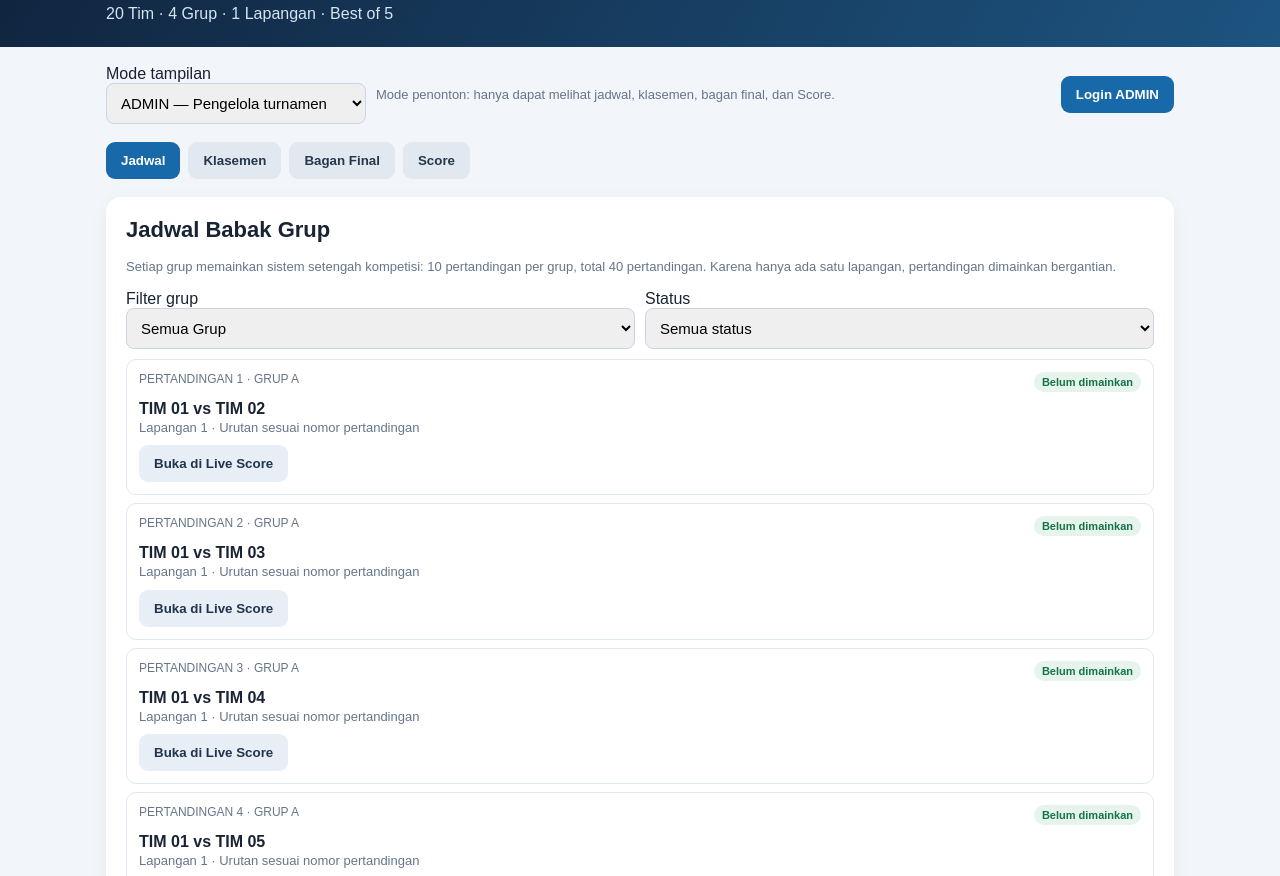
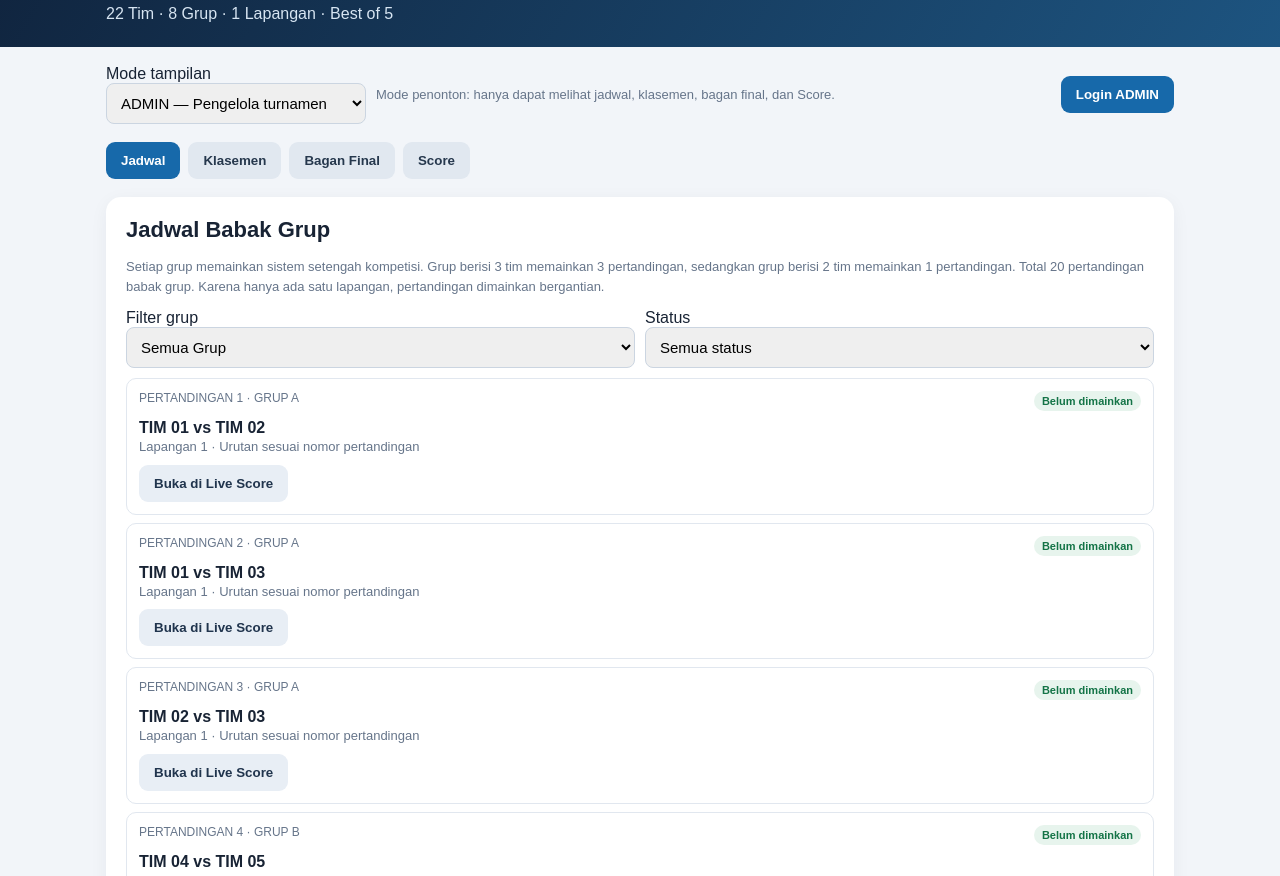
Before and after one commit to MAS-HAR/TURNAMEN-VOLLY, a plain HTML site: page index.html in a window 1280 px wide. Shown: the part 64-940 px from the top of the page. Drawn offline with Linux system fonts and the light colour scheme.

Commit message:
Add files via upload

```diff
--- a/index.html
+++ b/index.html
@@ -61,7 +61,7 @@ footer{text-align:center;color:#718096;font-size:12px;padding:20px}
 </div>
 <iframe name="volleyApiFrame" id="volleyApiFrame" title="API login" style="display:none"></iframe>
 
-<header><div class="wrap"><h1>VOLLEYBALL TOURNAMENT 2026</h1><p>20 Tim · 4 Grup · 1 Lapangan · Best of 5</p></div></header>
+<header><div class="wrap"><h1>VOLLEYBALL TOURNAMENT 2026</h1><p>22 Tim · 8 Grup · 1 Lapangan · Best of 5</p></div></header>
 <main class="wrap">
 <div class="row" style="margin-top:18px">
 <label style="max-width:260px">Mode tampilan
@@ -96,8 +96,8 @@ footer{text-align:center;color:#718096;font-size:12px;padding:20px}
 </section>
 
 <section id="teams" class="panel">
-<h2>Pengelolaan 20 Tim</h2>
-<p class="muted"><b>Edit nama tim di halaman ini.</b> Ganti tulisan pada kotak nama tim, lalu klik “Simpan Nama Tim”. Tim dibagi otomatis: 5 tim per grup.</p>
+<h2>Pengelolaan 22 Tim</h2>
+<p class="muted"><b>Edit nama tim di halaman ini.</b> Ganti tulisan pada kotak nama tim, lalu klik “Simpan Nama Tim”. Pembagian grup: A 3 tim, B 3 tim, C 3 tim, D 2 tim, E 3 tim, F 3 tim, G 3 tim, dan H 2 tim.</p>
 <div class="grid" id="teamEditor"></div>
 <div class="row"><button class="primary" onclick="saveTeams()">Simpan Nama Tim</button><button class="light" onclick="resetTeams()">Kembalikan Nama Awal</button></div>
 <div id="teamMessage" class="muted"></div>
@@ -105,8 +105,8 @@ footer{text-align:center;color:#718096;font-size:12px;padding:20px}
 
 <section id="schedule" class="panel">
 <h2>Jadwal Babak Grup</h2>
-<p class="muted">Setiap grup memainkan sistem setengah kompetisi: 10 pertandingan per grup, total 40 pertandingan. Karena hanya ada satu lapangan, pertandingan dimainkan bergantian.</p>
-<div class="row"><label>Filter grup<select id="groupFilter" onchange="renderSchedule()"><option value="ALL">Semua Grup</option><option>A</option><option>B</option><option>C</option><option>D</option></select></label><label>Status<select id="statusFilter" onchange="renderSchedule()"><option value="ALL">Semua status</option><option value="Belum dimainkan">Belum dimainkan</option><option value="Selesai">Selesai</option></select></label></div>
+<p class="muted">Setiap grup memainkan sistem setengah kompetisi. Grup berisi 3 tim memainkan 3 pertandingan, sedangkan grup berisi 2 tim memainkan 1 pertandingan. Total 20 pertandingan babak grup. Karena hanya ada satu lapangan, pertandingan dimainkan bergantian.</p>
+<div class="row"><label>Filter grup<select id="groupFilter" onchange="renderSchedule()"><option value="ALL">Semua Grup</option><option>A</option><option>B</option><option>C</option><option>D</option><option>E</option><option>F</option><option>G</option><option>H</option></select></label><label>Status<select id="statusFilter" onchange="renderSchedule()"><option value="ALL">Semua status</option><option value="Belum dimainkan">Belum dimainkan</option><option value="Selesai">Selesai</option></select></label></div>
 <div id="scheduleList"></div>
 </section>
 
@@ -118,9 +118,9 @@ footer{text-align:center;color:#718096;font-size:12px;padding:20px}
 
 <section id="bracket" class="panel">
 <h2>Bagan Babak Gugur</h2>
-<p class="muted">Delapan tim lolos: juara dan runner-up Grup A, B, C, dan D. Pasangan perempat final mengikuti susunan di bawah ini. Nama tim akan terisi setelah babak grup selesai dan klasemen tersedia.</p>
+<p class="muted">Enam belas tim lolos: juara grup (peringkat 1) dan runner-up (peringkat 2) dari Grup A sampai H. Susunan babak 16 besar mengikuti pasangan yang telah ditetapkan. Nama tim terisi otomatis setelah seluruh pertandingan grup masing-masing selesai.</p>
 <div id="bracketList"></div>
-<p class="muted">QF1: Juara A vs Runner-up B · QF2: Juara B vs Runner-up A · QF3: Juara C vs Runner-up D · QF4: Juara D vs Runner-up C. Pemenang QF1/QF2 bertemu di SF1, pemenang QF3/QF4 di SF2.</p>
+<p class="muted">Perempat final: pemenang 16 Besar 1 vs 2, 3 vs 4, 5 vs 6, dan 7 vs 8. Semifinal: pemenang perempat final 1 vs 2 serta pemenang perempat final 3 vs 4. Pemenang semifinal bertemu di final.</p>
 </section>
 
 <section id="projector" class="panel">
@@ -141,19 +141,27 @@ footer{text-align:center;color:#718096;font-size:12px;padding:20px}
 <footer>Volleyball Tournament 2026 · Login ADMIN menggunakan Google Spreadsheet · Data pertandingan saat ini tersimpan pada browser (localStorage).</footer>
 
 <script>
-const initialTeams=Array.from({length:20},(_,i)=>`TIM ${String(i+1).padStart(2,'0')}`);
-let teams=JSON.parse(localStorage.getItem('volleyTeams')||'null')||initialTeams;
+const GROUPS=[
+ {name:'A',count:3},{name:'B',count:3},{name:'C',count:3},{name:'D',count:2},
+ {name:'E',count:3},{name:'F',count:3},{name:'G',count:3},{name:'H',count:2}
+];
+const GROUP_OFFSETS=GROUPS.map((g,i)=>GROUPS.slice(0,i).reduce((n,x)=>n+x.count,0));
+const initialTeams=Array.from({length:22},(_,i)=>`TIM ${String(i+1).padStart(2,'0')}`);
+let savedTeams=JSON.parse(localStorage.getItem('volleyTeams')||'null');
+let teams=Array.isArray(savedTeams)?[...savedTeams.slice(0,22)]:[...initialTeams];
+while(teams.length<22)teams.push(initialTeams[teams.length]);
 let matches=JSON.parse(localStorage.getItem('volleyMatches')||'null');
 let currentId=0;
 function makeMatches(){
  const out=[];let id=1;
- for(let g=0;g<4;g++){
-  const ids=Array.from({length:5},(_,i)=>g*5+i);
-  for(let i=0;i<5;i++)for(let j=i+1;j<5;j++)out.push({id:id++,group:'ABCD'[g],a:ids[i],b:ids[j],pointsA:0,pointsB:0,setsA:0,setsB:0,setNo:1,done:false,setResults:[]});
- }
+ GROUPS.forEach((group,g)=>{
+  const ids=Array.from({length:group.count},(_,i)=>GROUP_OFFSETS[g]+i);
+  for(let i=0;i<ids.length;i++)for(let j=i+1;j<ids.length;j++)out.push({id:id++,group:group.name,a:ids[i],b:ids[j],pointsA:0,pointsB:0,setsA:0,setsB:0,setNo:1,done:false,setResults:[]});
+ });
  return out;
 }
-if(!matches||matches.length!==40)matches=makeMatches();
+// Jadwal lama (40 pertandingan) dibuat ulang karena format grup berubah menjadi 8 grup.
+if(!Array.isArray(matches)||matches.length!==20||matches.some(m=>!GROUPS.some(g=>g.name===m.group)))matches=makeMatches();
 function save(){localStorage.setItem('volleyTeams',JSON.stringify(teams));localStorage.setItem('volleyMatches',JSON.stringify(matches));}
 function current(){return matches.find(m=>m.id===currentId)||matches[0]}
 function teamName(index){return teams[index]||`TIM ${index+1}`}
@@ -181,8 +189,8 @@ function setRole(role){
 }
 function renderTeams(){
  const el=document.getElementById('teamEditor');el.innerHTML='';
- for(let g=0;g<4;g++){let box=document.createElement('div');box.className='group';box.innerHTML=`<h3>GRUP ${'ABCD'[g]}</h3>`;
-  for(let i=0;i<5;i++){let ix=g*5+i,row=document.createElement('div');row.className='team-row';row.innerHTML=`<small>${'ABCD'[g]}${i+1}</small><input aria-label="Nama tim ${ix+1}" value="${escapeHtml(teams[ix])}" data-team="${ix}">`;box.appendChild(row)}el.appendChild(box)}
+ GROUPS.forEach((group,g)=>{let box=document.createElement('div');box.className='group';box.innerHTML=`<h3>GRUP ${group.name} · ${group.count} TIM</h3>`;
+  for(let i=0;i<group.count;i++){let ix=GROUP_OFFSETS[g]+i,row=document.createElement('div');row.className='team-row';row.innerHTML=`<small>${group.name}${i+1}</small><input aria-label="Nama tim ${ix+1}" value="${escapeHtml(teams[ix])}" data-team="${ix}">`;box.appendChild(row)}el.appendChild(box)});
 }
 function escapeHtml(s){return String(s).replace(/[&<>"']/g,c=>({'&':'&amp;','<':'&lt;','>':'&gt;','"':'&quot;',"'":'&#39;'}[c]));}
 function saveTeams(){
@@ -227,23 +235,26 @@ function renderSchedule(){
 }
 function selectMatch(id){currentId=id;document.getElementById('matchSelect').value=id;showTab('score');renderScore();}
 function calcGroup(g){
- let ids=Array.from({length:5},(_,i)=>g*5+i);
+ const group=GROUPS[g];
+ const ids=Array.from({length:group.count},(_,i)=>GROUP_OFFSETS[g]+i);
  let rows=ids.map(id=>({id,name:teamName(id),played:0,w:0,l:0,pts:0,setsFor:0,setsAgainst:0,points:0}));
- matches.filter(m=>m.group==='ABCD'[g]&&m.done).forEach(m=>{
-  let a=rows.find(r=>r.id===m.a),b=rows.find(r=>r.id===m.b);a.played++;b.played++;
+ matches.filter(m=>m.group===group.name&&m.done).forEach(m=>{
+  let a=rows.find(r=>r.id===m.a),b=rows.find(r=>r.id===m.b);if(!a||!b)return;a.played++;b.played++;
   a.setsFor+=m.setsA;a.setsAgainst+=m.setsB;b.setsFor+=m.setsB;b.setsAgainst+=m.setsA;
   if(m.setsA>m.setsB){a.w++;b.l++;a.pts+=m.setsA===3&&m.setsB===2?2:3;if(m.setsB===2)b.pts+=1;}
   else{b.w++;a.l++;b.pts+=m.setsB===3&&m.setsA===2?2:3;if(m.setsA===2)a.pts+=1;}
  });return rows.sort((a,b)=>b.pts-a.pts||(b.setsFor-b.setsAgainst)-(a.setsFor-a.setsAgainst)||b.w-a.w);
 }
 function renderStandings(){
- document.getElementById('standingsList').innerHTML=[0,1,2,3].map(g=>{let rows=calcGroup(g);return `<div class="group"><h3>GRUP ${'ABCD'[g]}</h3><table><thead><tr><th>#</th><th>Tim</th><th>M</th><th>W</th><th>P</th></tr></thead><tbody>${rows.map((r,i)=>`<tr><td>${i+1}${i<2?' 🏅':''}</td><td>${escapeHtml(r.name)}</td><td>${r.played}</td><td>${r.w}</td><td><b>${r.pts}</b></td></tr>`).join('')}</tbody></table></div>`}).join('');
+ document.getElementById('standingsList').innerHTML=GROUPS.map((group,g)=>{let rows=calcGroup(g);return `<div class="group"><h3>GRUP ${group.name}</h3><table><thead><tr><th>#</th><th>Tim</th><th>M</th><th>W</th><th>P</th></tr></thead><tbody>${rows.map((r,i)=>`<tr><td>${i+1}${i<2?' 🏅':''}</td><td>${escapeHtml(r.name)}</td><td>${r.played}</td><td>${r.w}</td><td><b>${r.pts}</b></td></tr>`).join('')}</tbody></table></div>`}).join('');
 }
 function renderBracket(){
- let q=[['Juara A','Runner-up B'],['Juara B','Runner-up A'],['Juara C','Runner-up D'],['Juara D','Runner-up C']];
- let qualifiers=[0,1,2,3].map(g=>calcGroup(g));
- let names=q.map(pair=>pair.map(label=>{let g='ABCD'.indexOf(label.slice(-1));let pos=label.startsWith('Juara')?0:1;return qualifiers[g][pos].played===4?qualifiers[g][pos].name:label}));
- document.getElementById('bracketList').innerHTML='<div class="grid">'+names.map((p,i)=>`<div class="group"><h3>PEREMPAT FINAL ${i+1}</h3><p>${escapeHtml(p[0])}</p><b>VS</b><p>${escapeHtml(p[1])}</p><span class="muted">Pemenang lanjut semifinal</span></div>`).join('')+'</div><div class="group" style="margin-top:12px"><h3>SEMIFINAL</h3><p>Pemenang QF 1 vs Pemenang QF 2</p><p>Pemenang QF 3 vs Pemenang QF 4</p><h3>FINAL & JUARA 3</h3><p>Final: Pemenang SF 1 vs Pemenang SF 2</p><p>Perebutan juara 3: Kalah SF 1 vs Kalah SF 2</p></div>';
+ const pairings=[['A1','E2'],['B1','F2'],['C1','G2'],['D1','H2'],['E1','A2'],['F1','B2'],['G1','C2'],['H1','D2']];
+ const groupIndex={A:0,B:1,C:2,D:3,E:4,F:5,G:6,H:7};
+ const ready=GROUPS.every((group,g)=>matches.filter(m=>m.group===group.name&&m.done).length===group.count*(group.count-1)/2);
+ const names=pairings.map(pair=>pair.map(code=>{const g=groupIndex[code[0]],pos=Number(code[1])-1;return ready?calcGroup(g)[pos].name:code==='A1'?'Juara Grup A':code==='E2'?'Runner-up Grup E':(pos===0?'Juara Grup ':'Runner-up Grup ')+code[0]}));
+ const cards=names.map((p,i)=>`<div class="group"><h3>16 BESAR ${i+1}</h3><p>${escapeHtml(p[0])}</p><b>VS</b><p>${escapeHtml(p[1])}</p><span class="muted">Pemenang lanjut ke perempat final</span></div>`).join('');
+ document.getElementById('bracketList').innerHTML='<div class="grid">'+cards+'</div><div class="group" style="margin-top:12px"><h3>PEREMPAT FINAL</h3><p>QF1: Pemenang 16 Besar 1 vs Pemenang 16 Besar 2</p><p>QF2: Pemenang 16 Besar 3 vs Pemenang 16 Besar 4</p><p>QF3: Pemenang 16 Besar 5 vs Pemenang 16 Besar 6</p><p>QF4: Pemenang 16 Besar 7 vs Pemenang 16 Besar 8</p><h3>SEMIFINAL</h3><p>SF1: Pemenang QF1 vs Pemenang QF2</p><p>SF2: Pemenang QF3 vs Pemenang QF4</p><h3>FINAL</h3><p>Pemenang SF1 vs Pemenang SF2</p></div>';
 }
 renderTeams();renderMatchSelect();renderScore();renderSchedule();renderStandings();renderBracket();setRole('viewer');
 
```
